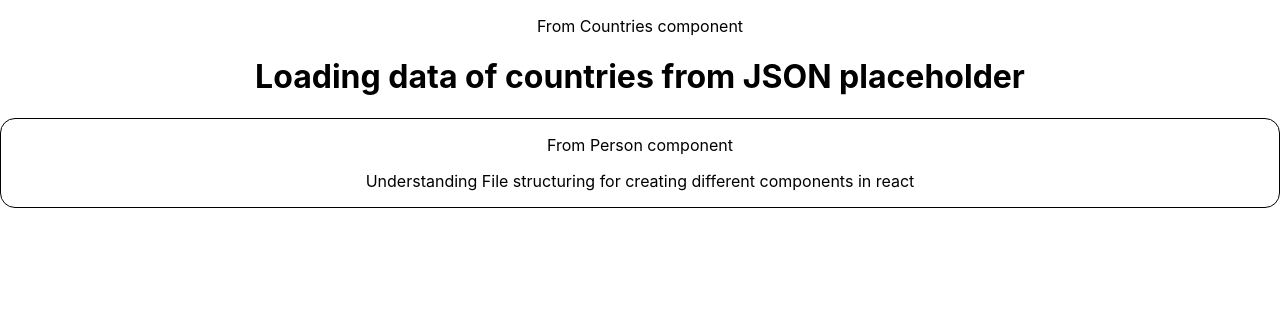
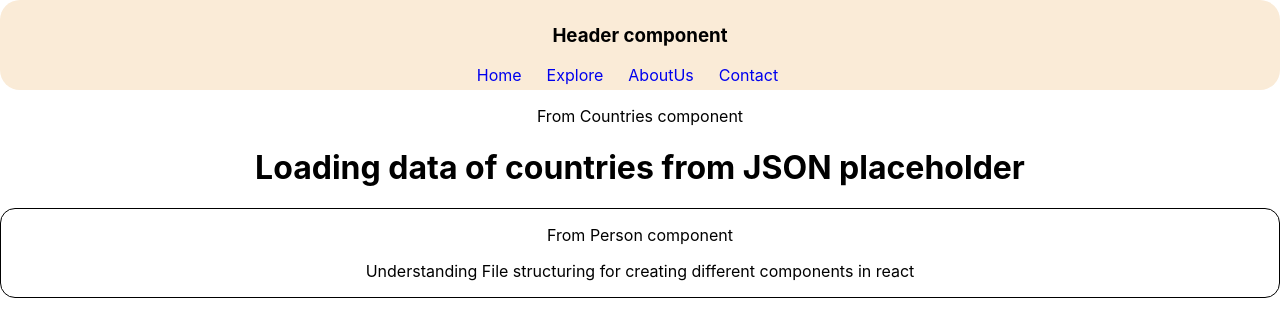
Before and after one commit to shawon-MG/mod-46--simple-react-project---restcountries, a React (Create React App) app: page / in a window 1280 px wide. Shown: the top 336 px of the page. Built offline with nearby package versions, Linux system fonts and the light colour scheme.

Commit message:
File Structuring: adding header component with css style---added

```diff
--- a/src/App.js
+++ b/src/App.js
@@ -3,12 +3,14 @@
 import { useEffect, useState } from 'react';
 import Countries from './component/Countries/Countries';
 import Person from './component/Person/Person';
+import Header from './component/Header/Header';
 
 function App() {
   return (
     <div className="App">
       {/* <LoadCountries></LoadCountries> */}
 
+      <Header></Header>
       <Countries></Countries>
       <Person></Person>
     </div>
--- /dev/null
+++ b/src/component/Header/Header.css
@@ -0,0 +1,10 @@
+.menu {
+  background-color: antiquewhite;
+  padding: 5px;
+  border-radius: 20px;
+}
+
+.menu a {
+  text-decoration: none;
+  margin-right: 25px;
+}
--- /dev/null
+++ b/src/component/Header/Header.js
@@ -0,0 +1,18 @@
+import React from 'react';
+import './Header.css';
+
+const Header = () => {
+    return (
+        <div className='menu'>
+            <h3>Header component</h3>
+            <nav>
+                <a href="./home">Home</a>
+                <a href="./explore">Explore</a>
+                <a href="./about">AboutUs</a>
+                <a href="./contact">Contact</a>
+            </nav>
+        </div>
+    );
+};
+
+export default Header;
```
